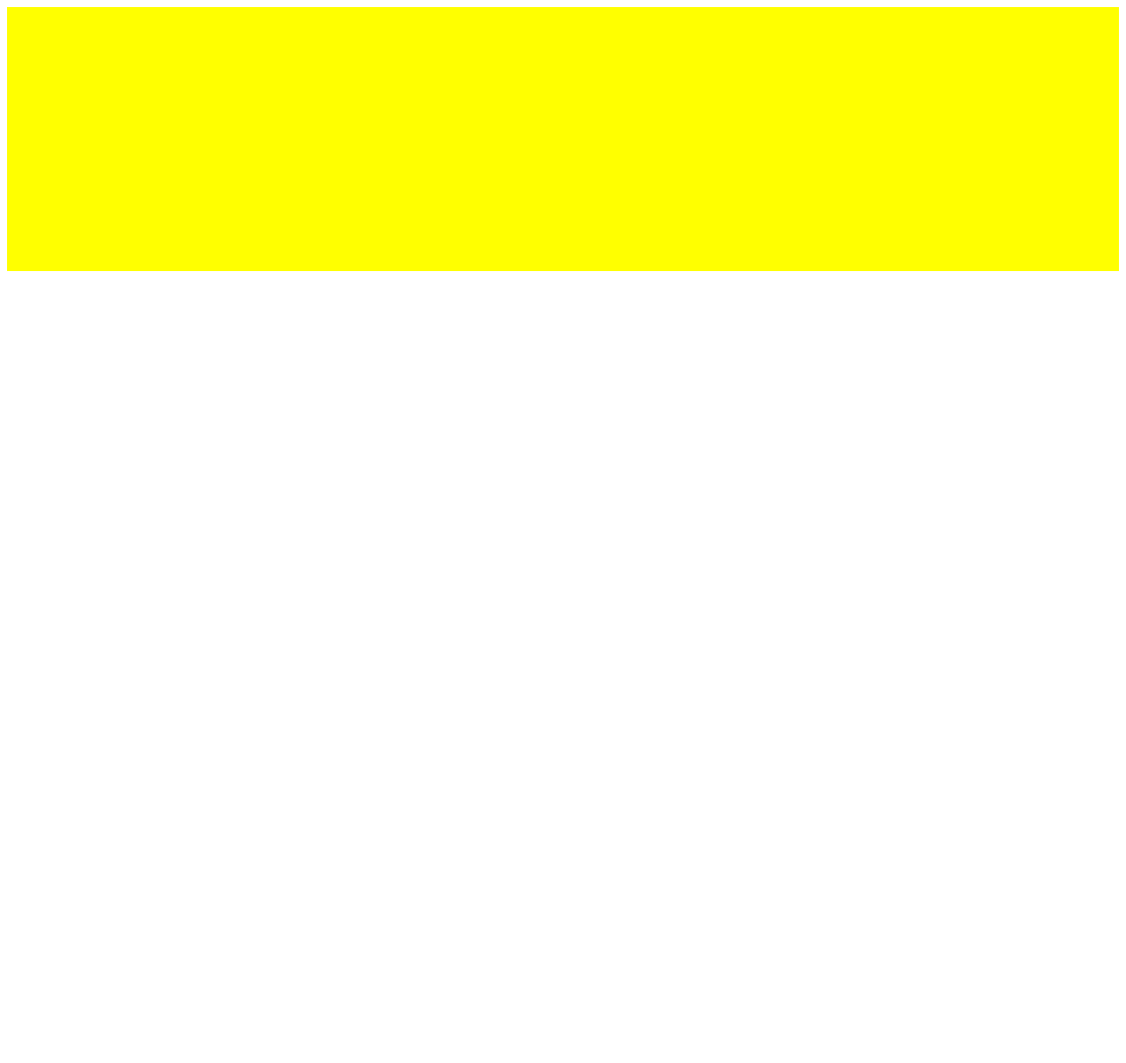
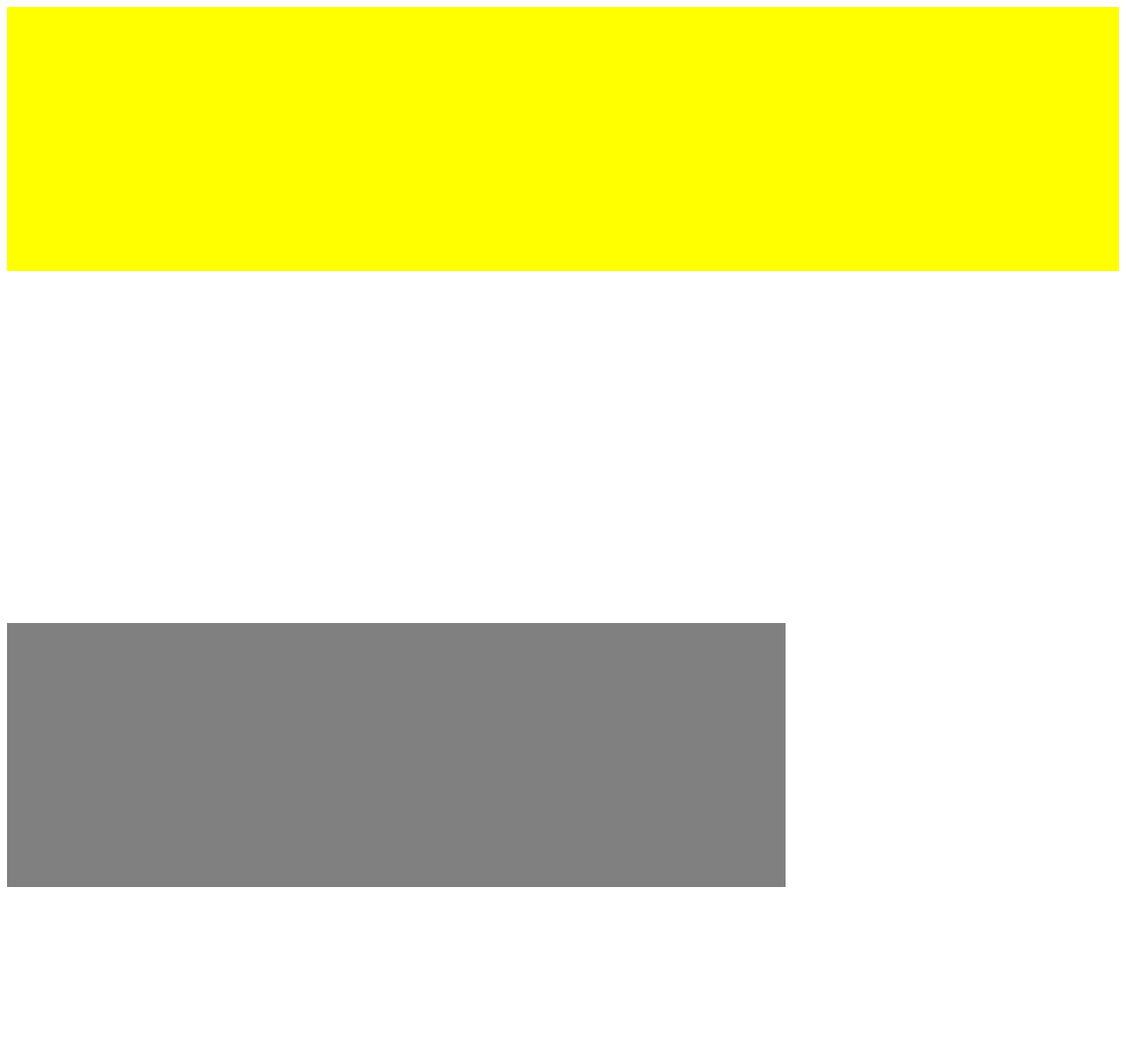
Before and after one commit to igorS011/powtorzenie, a plain HTML site: page layout.html in a window 1280 px wide. Shown: the top 1208 px of the page at 88% size. Before the commit the page ends 800 px from the top, so only its background shows below. Drawn offline with Linux system fonts and the light colour scheme.

Commit message:
Update layout.html

```diff
--- a/layout.html
+++ b/layout.html
@@ -11,8 +11,15 @@
        }
     nav{backgroud-color: red;
         width:30%;
-        height:300px;
+        height:400px;
        }
+    main{background-color: grey;
+         width:70%;
+         height:300px;
+        }
+    footer{backround-color: lightblue;
+           width:100px;
+           height:300px;
 </style>
 </head>
 <body>
```
